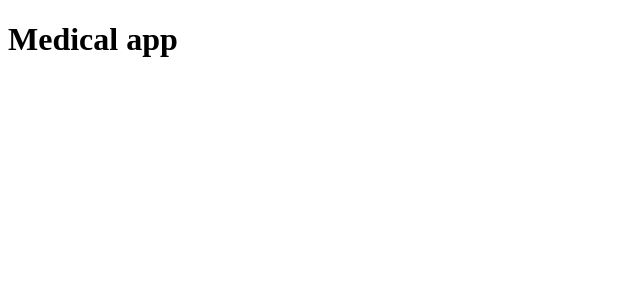
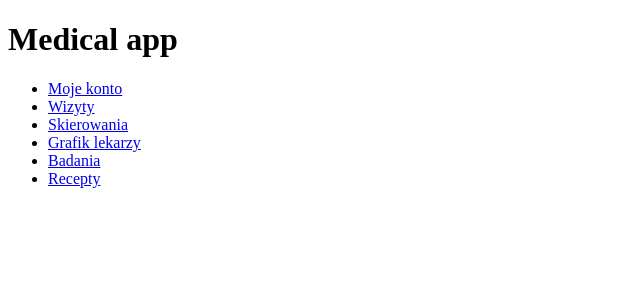
Before and after one commit to zuzKomar/medical-center-frontend, a React (Create React App) app: page / in a window 1280 px wide. Shown: the top 300 px of the page, without its empty margins (0-640 px from the left). Built offline with nearby package versions, Linux system fonts and the light colour scheme.

Commit message:
created Navigation Component

```diff
--- a/package.json
+++ b/package.json
@@ -8,6 +8,7 @@
     "@testing-library/user-event": "^12.8.3",
     "react": "^17.0.2",
     "react-dom": "^17.0.2",
+    "react-router-dom": "^5.3.0",
     "react-scripts": "4.0.3",
     "web-vitals": "^1.1.2"
   },
--- a/src/App.js
+++ b/src/App.js
@@ -1,8 +1,19 @@
+import Navigation from "./components/fragments/Navigation";
+import {
+    BrowserRouter as Router,
+    Switch,
+    Route
+} from "react-router-dom";
 
 
 function App() {
   return (
-      <h1>Medical app</h1>
+      <Router>
+          <div>
+              <h1>Medical app</h1>
+              <Navigation/>
+          </div>
+      </Router>
   );
 }
 
--- /dev/null
+++ b/src/components/fragments/Navigation.js
@@ -0,0 +1,19 @@
+import React from "react";
+import {Link} from 'react-router-dom'
+
+function Navigation(){
+    return(
+        <nav>
+            <ul>
+                <li><Link to="/">Moje konto</Link> </li>
+                <li><Link to="/wizyty">Wizyty</Link> </li>
+                <li><Link to="/skierowania">Skierowania</Link></li>
+                <li><Link to="/moje_konto">Grafik lekarzy</Link></li>
+                <li><Link to="/badania">Badania</Link></li>
+                <li><Link to="/recepty">Recepty</Link></li>
+            </ul>
+        </nav>
+    )
+}
+
+export default Navigation
```
Also changed, not shown: 1 other file (tests, documents, lock files or other folders).
